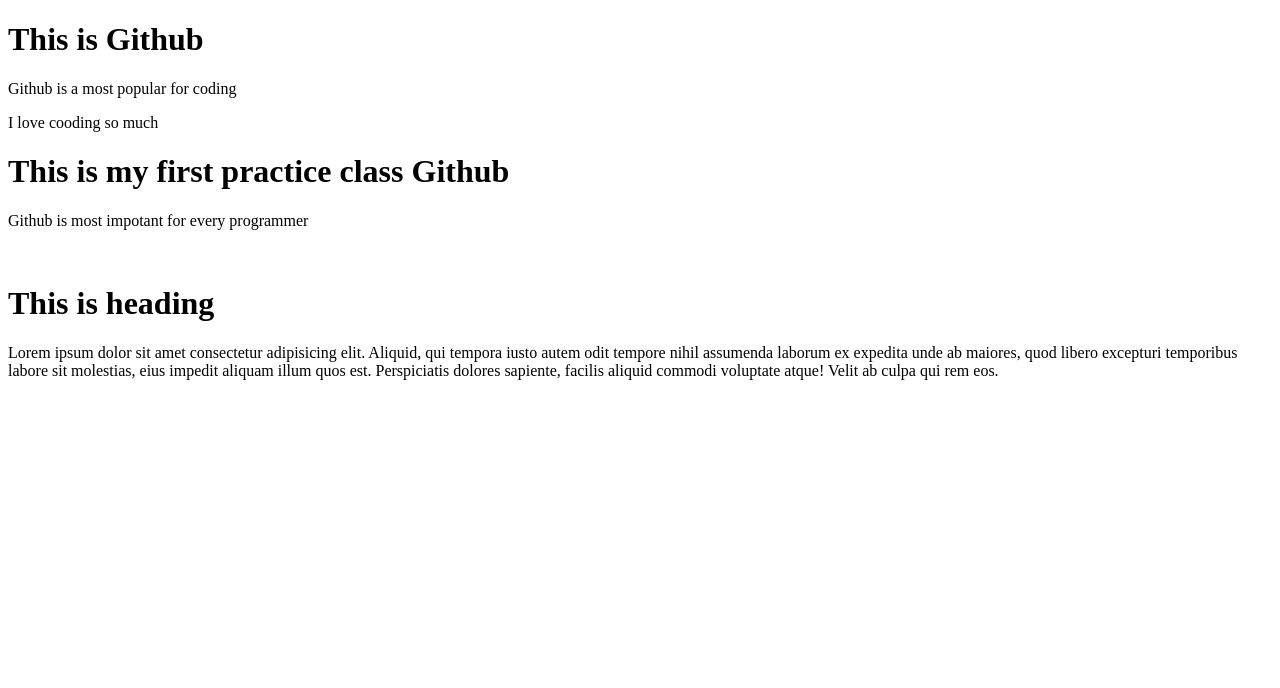
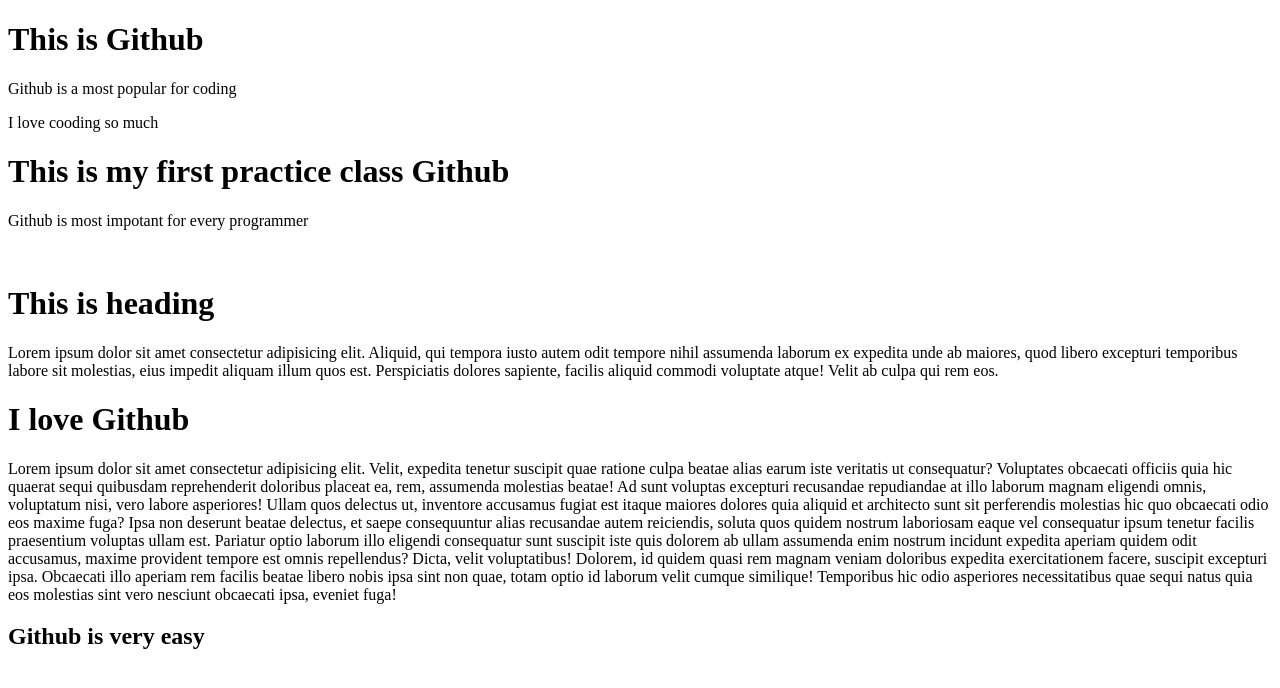
Before and after one commit to JilluRahmanJibon/bemax-repo, a plain HTML site: page index.html in a window 1280 px wide. Drawn offline with Linux system fonts and the light colour scheme.

Commit message:
githum is the best

```diff
--- a/index.html
+++ b/index.html
@@ -20,6 +20,21 @@
         assumenda laborum ex expedita unde ab maiores, quod libero excepturi temporibus labore sit molestias, eius
         impedit aliquam illum quos est. Perspiciatis dolores sapiente, facilis aliquid commodi voluptate atque! Velit ab
         culpa qui rem eos.</p>
+    <h1>I love Github </h1>
+    <p>Lorem ipsum dolor sit amet consectetur adipisicing elit. Velit, expedita tenetur suscipit quae ratione culpa
+        beatae alias earum iste veritatis ut consequatur? Voluptates obcaecati officiis quia hic quaerat sequi quibusdam
+        reprehenderit doloribus placeat ea, rem, assumenda molestias beatae! Ad sunt voluptas excepturi recusandae
+        repudiandae at illo laborum magnam eligendi omnis, voluptatum nisi, vero labore asperiores! Ullam quos delectus
+        ut, inventore accusamus fugiat est itaque maiores dolores quia aliquid et architecto sunt sit perferendis
+        molestias hic quo obcaecati odio eos maxime fuga? Ipsa non deserunt beatae delectus, et saepe consequuntur alias
+        recusandae autem reiciendis, soluta quos quidem nostrum laboriosam eaque vel consequatur ipsum tenetur facilis
+        praesentium voluptas ullam est. Pariatur optio laborum illo eligendi consequatur sunt suscipit iste quis dolorem
+        ab ullam assumenda enim nostrum incidunt expedita aperiam quidem odit accusamus, maxime provident tempore est
+        omnis repellendus? Dicta, velit voluptatibus! Dolorem, id quidem quasi rem magnam veniam doloribus expedita
+        exercitationem facere, suscipit excepturi ipsa. Obcaecati illo aperiam rem facilis beatae libero nobis ipsa sint
+        non quae, totam optio id laborum velit cumque similique! Temporibus hic odio asperiores necessitatibus quae
+        sequi natus quia eos molestias sint vero nesciunt obcaecati ipsa, eveniet fuga!</p>
+    <h2>Github is very easy</h2>
 </body>
 
 </html>
```
